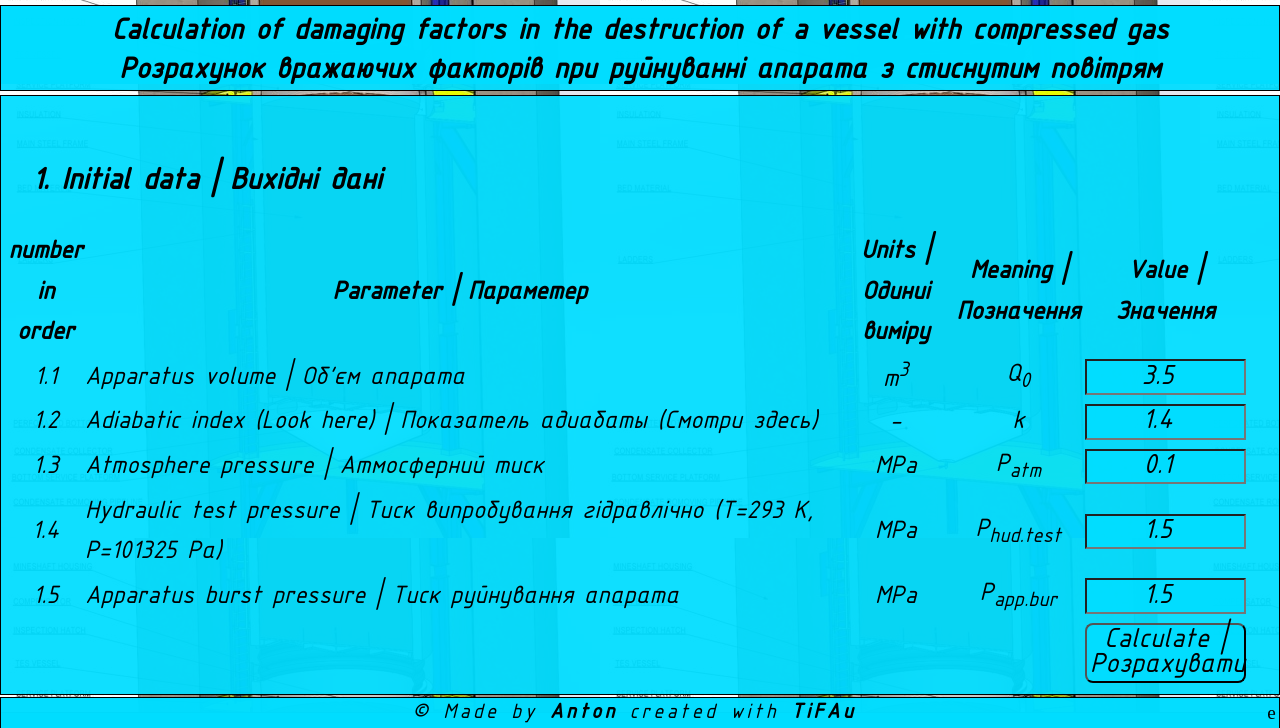
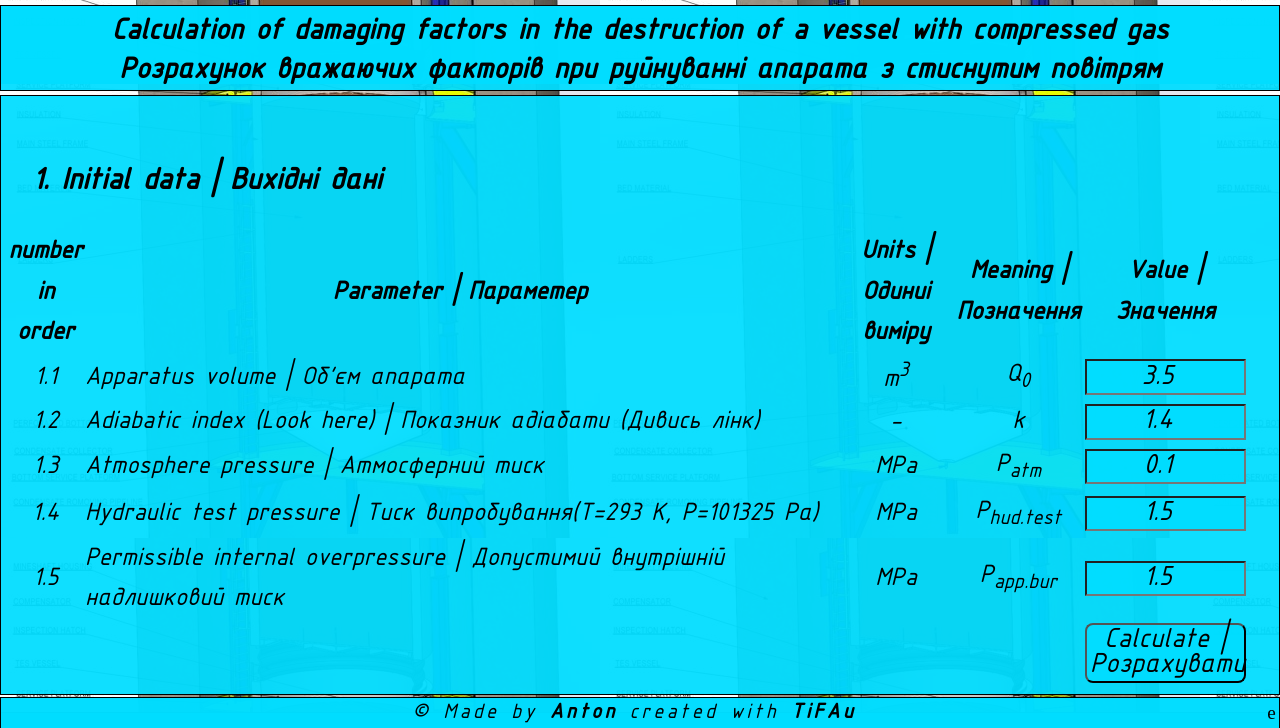
Before and after one commit to TiFAu/compressed-air, a plain HTML site: page index.html in a window 1280 px wide. Shown: the part 71-799 px from the top of the page. Drawn offline with Linux system fonts and the light colour scheme.

Commit message:
chenged intrfase langvige

```diff
--- a/index.html
+++ b/index.html
@@ -90,7 +90,7 @@
                     </tr>
                     <tr>
                         <td>1.2</td>
-                        <td class="pr"><a href="https://studfile.net/preview/10062570/" target="_blank">Adiabatic index (Look here) | Показатель адиабаты (Смотри здесь) </a></td>
+                        <td class="pr"><a href="https://studfile.net/preview/10062570/" target="_blank">Adiabatic index (Look here) | Показник адіабати (Дивись лінк) </a></td>
                         <td> - </td>
                         <td> k </td>
                         <td><input type='number' id='adiabaticIndex' value=1.4></td>
@@ -104,14 +104,14 @@
                     </tr>
                     <tr>
                         <td>1.4</td>
-                        <td class="pr"> Hydraulic test pressure | Тиск випробування гідравлічно (T=293 К, P=101325 Pа) </td>
+                        <td class="pr"> Hydraulic test pressure | Тиск випробування(T=293 К, P=101325 Pа) </td>
                         <td> MPa</td>
                         <td> P<sub>hud.test</sub> </td>
                         <td><input type='number' id='hydraulicTestPressure' value=1.5></td>
                     </tr>
                     <tr>
                         <td>1.5</td>
-                        <td class="pr"> Apparatus burst pressure | Тиск руйнування апарата </td>
+                        <td class="pr"> Permissible internal overpressure | Допустимий внутрішній надлишковий тиск </td>
                         <td>MPa</td>
                         <td> P<sub>app.bur</sub></td>
                         <td><input type='number' id='apparatusBurstPressure' value=1.5></td>
--- a/js/index.js
+++ b/js/index.js
@@ -164,7 +164,7 @@ function calculationOfTheRadiusOfTheShockWaveZone (pressureDrop, energyPotential
             x1 = calculationOneFunction(zoneRadius, energyPotential, atmospherePressure);
             dropPressure = calculationTwoFunction (x1)* Math.pow (10,2);
         }
-        //console.log ( `Радиус = ${zoneRadius}, х1 = ${x1}; dropPressure = ${dropPressure} заданное давление = ${pressureDrop}` )
+        console.log ( `Радиус = ${zoneRadius}, х1 = ${x1}; dropPressure = ${dropPressure} заданное давление = ${pressureDrop}` )
         return zoneRadius
     } catch (error) {viewingFunctionErrors(calculationOfTheRadiusOfTheShockWaveZone.name, errorMessage)};
 }
@@ -276,7 +276,7 @@ calc.onclick = function () {
             8: ["Надлишковий тиск 17 кПа, помірне руйнування перегородок, дверей, рам,  легкі травми обслуговуючого персоналу","м", "R<sub>4</sub>", calculationDate.givenCalculationResults.calculatedRadiiOfShockWaveZones[3]],
             9: ["Надлишковий тиск 2 кПа, малі пошкодження віконних рам (скла), що може до травмування обслуговуючого персоналу","м", "R<sub>5</sub>", calculationDate.givenCalculationResults.calculatedRadiiOfShockWaveZones[4]],
             10: ["Версія програми розрахунку","","","v.1.01"],
-            11: ["Експорт звіту до Excel", "", "", "<button id = 'resultToExcel' class = 'calc' >Expor to Excel</button>"]
+            11: ["Експорт звіту до Excel", "", "", "<button id = 'resultToExcel' class = 'calc' >Expor to Excel | Експорт до Excel</button>"]
         }
 
         displayingTheResultOfTheCalculationToHtml (resultParameters, results, arrayOfTableColumnWidths)
```
